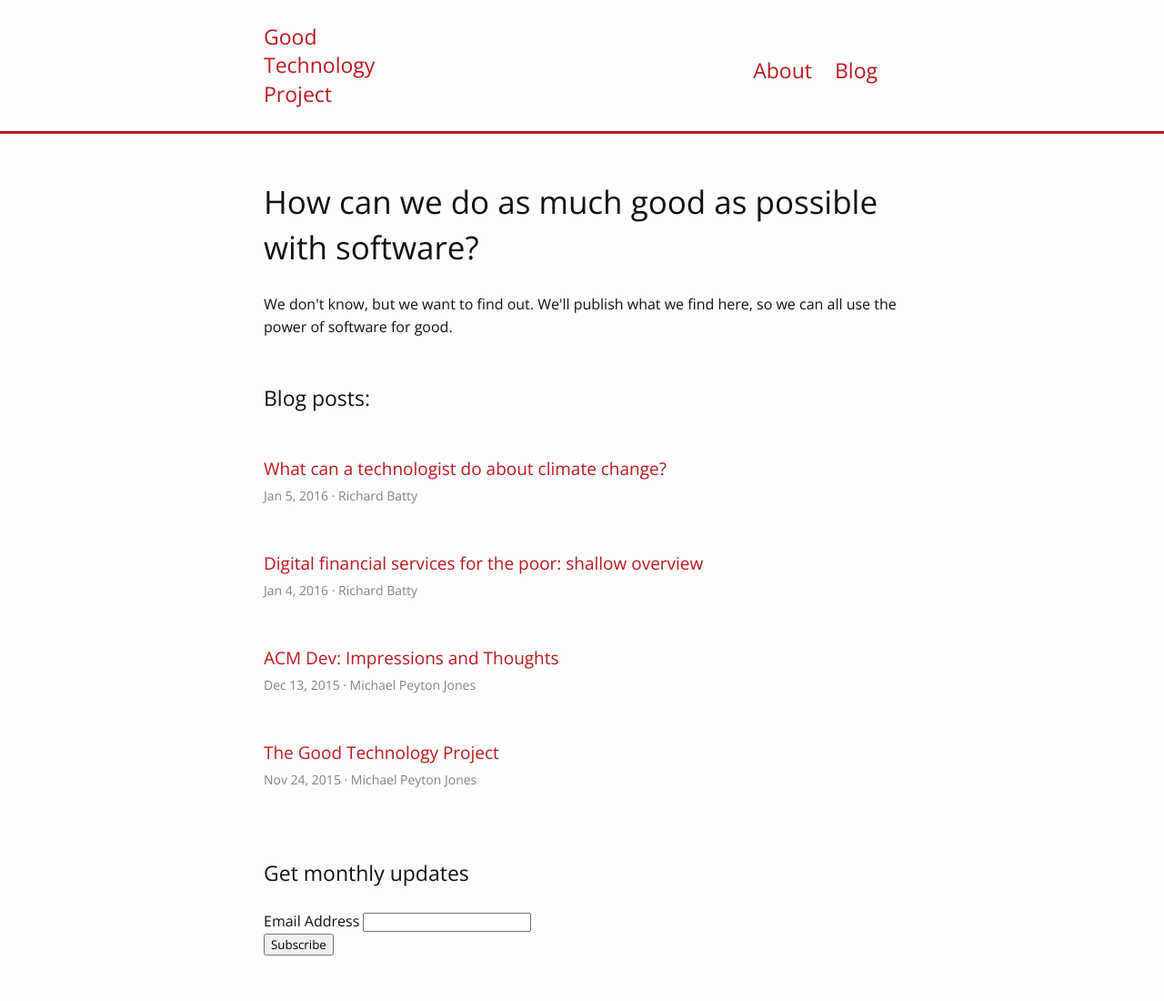
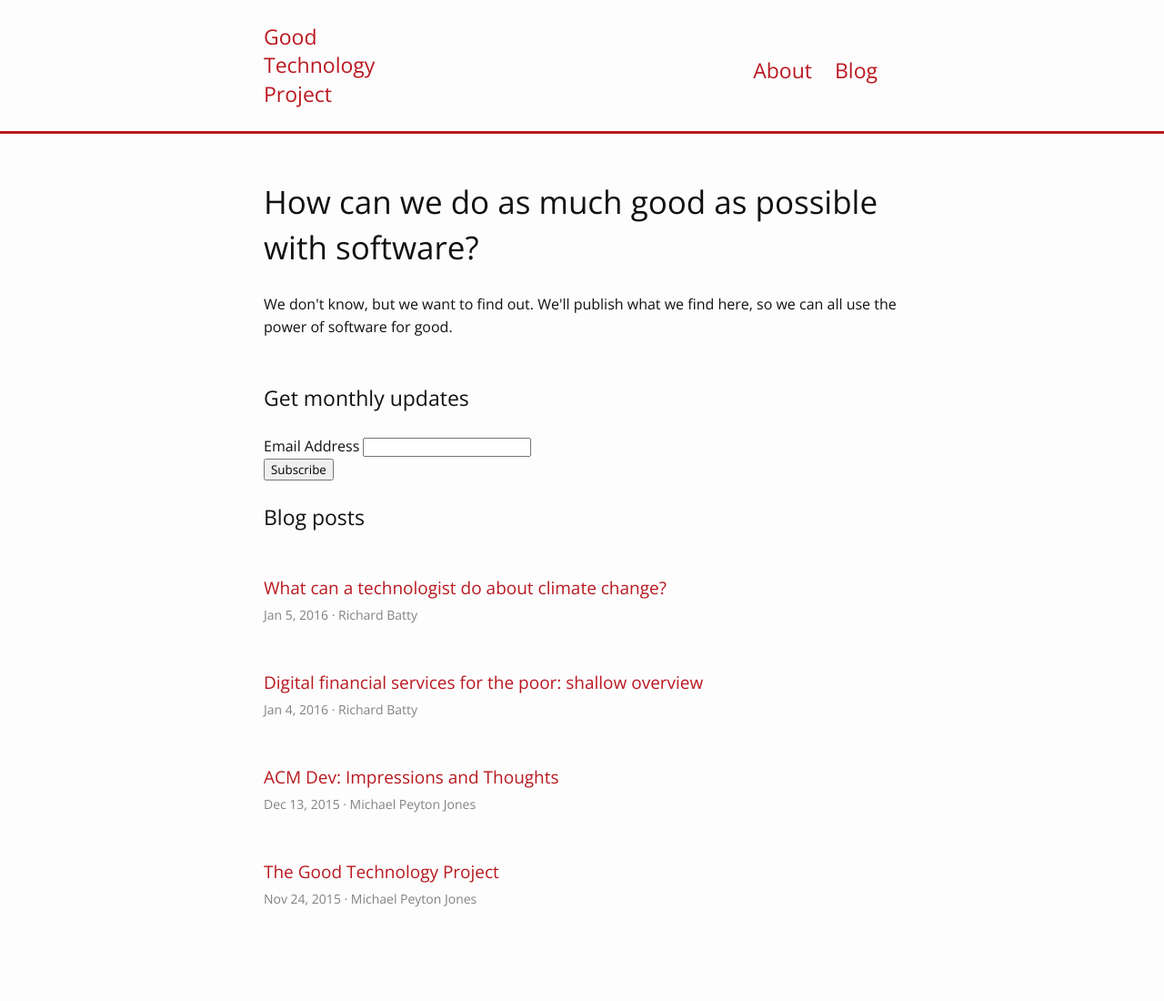
Before and after one commit to richardbatty/good-technology-project, a Jekyll site: the page built from index.html, in a window 1280 px wide. Shown: the whole page at 91% size. Built offline with Jekyll 4.4.1, drawn with Linux system fonts in a browser that asks for light colours; comment, search, counter and statistics services are not loaded.

Commit message:
Move mailchimp signup above blog posts

```diff
--- a/_sass/_mailchimp.scss
+++ b/_sass/_mailchimp.scss
@@ -1,5 +1,5 @@
 .page-content #mc_embed_signup {
-  margin-top: 2 * $spacing-unit;
+  margin: $spacing-unit 0;
   .button {
     font-family: $body-font-family;
     &:hover {
--- a/index.html
+++ b/index.html
@@ -13,10 +13,10 @@
     </p>
   </div>
 
-
+  {% include mailchimp.html %}
 
   <div class="post-list">
-    <h3 class="post-list-title">Blog posts:</h3>
+    <h3 class="post-list-title">Blog posts</h3>
     {% for post in site.posts %}
       <a class="post-link" href="{{ post.url | prepend: site.baseurl }}">
         <h4>
@@ -27,5 +27,4 @@
     {% endfor %}
   </div>
 
-   {% include mailchimp.html %}
 </div>
```
